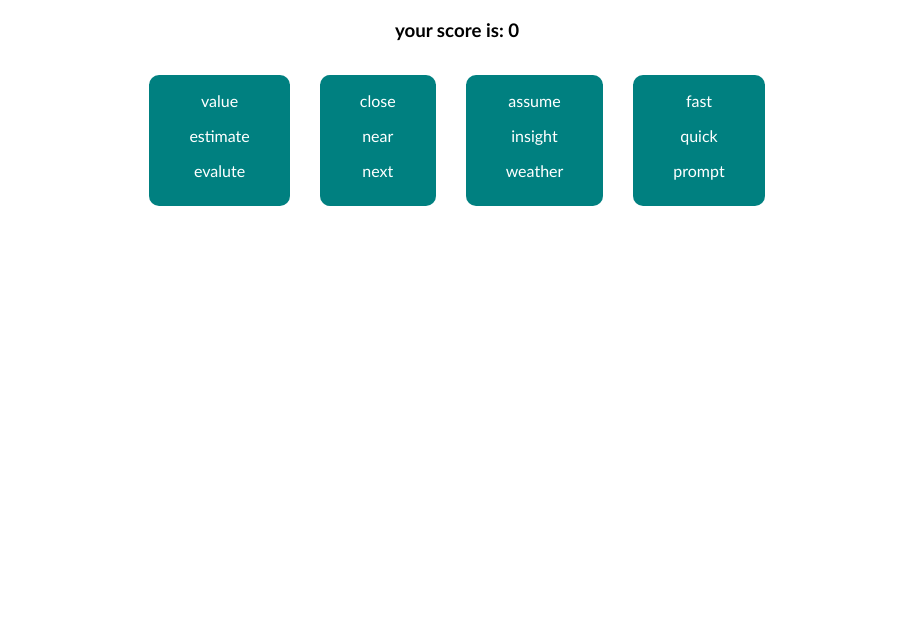
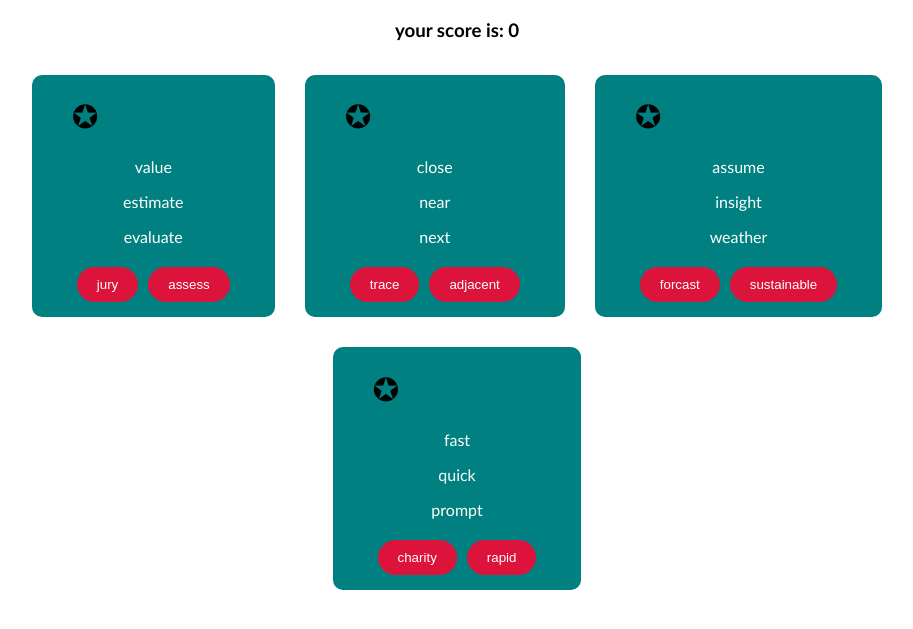
Before and after one commit to mikeydgithub/word_association, a plain HTML site: page index.html in a window 1280 px wide. Shown: the part 171-800 px from the top of the page, without its empty margins (183-1096 px from the left). Drawn offline with Linux system fonts and the light colour scheme.

Commit message:
create object buttons and object button to append to the questionbox

```diff
--- a/app.js
+++ b/app.js
@@ -5,7 +5,7 @@ const questionDisplay = document.getElementById('question-display')
 // questions, arrays of objects
 const questions = [
     {
-        quiz: ['value', 'estimate', 'evalute'],
+        quiz: ['value', 'estimate', 'evaluate'],
         options: ['jury', 'assess'],
         correct: 2
     },
@@ -42,6 +42,13 @@ function populateQuestions() {
        // using dot notation take create a class and add method for our question box
        questionBox.classList.add('question-box')
 
+        // logo display
+       const logoDisplay = document.createElement('h1')
+       // content of h1
+       logoDisplay.textContent = "✪"
+       // append to the questionbox
+       questionBox.append(logoDisplay)
+
        // taken from our return function question will then take quiz and for each method we'll create a tip return
        question.quiz.forEach(tip => {
         // tiptext will equal an paragraph element
@@ -52,6 +59,26 @@ function populateQuestions() {
         questionBox.append(tipText)
        })
 
+       // questionButtons create a div element
+       const questionButtons = document.createElement('div')
+       // classList for style on buttons
+       questionButtons.classList.add('question-buttons')
+       // append questionButtons to questionBox
+       questionBox.append(questionButtons)
+
+       // using question.options. loop for each option return function for option
+       question.options.forEach(option => {
+        // quetionButton element create button
+        const questionButton = document.createElement('button')
+        // classlist for button.
+        questionButton.classList.add('question-button')
+        // set questionButton to have textcontent to be equal to the option
+        questionButton.textContent = option
+
+        // append each button to the buttons
+        questionButtons.append(questionButton)
+       })
+
        // take our questionDisplay by document id and append our question box to it
        questionDisplay.append(questionBox)
     })
--- a/styles.css
+++ b/styles.css
@@ -21,3 +21,27 @@
     border-radius: 10px;
     padding: 0 40px 10px 40px;
 }
+
+.question-box h1 {
+    text-align: left;
+    color: black;
+}
+
+.question-buttons {
+    display: flex;
+    flex-direction: row;
+}
+
+.question-button {
+    margin: 5px;
+    padding: 10px 20px;
+    border-radius: 20px;
+    border: none;
+    background-color: crimson;
+    color: white;
+}
+
+.question-button:disabled {
+    background-color: black;
+    color: white;
+}
```
